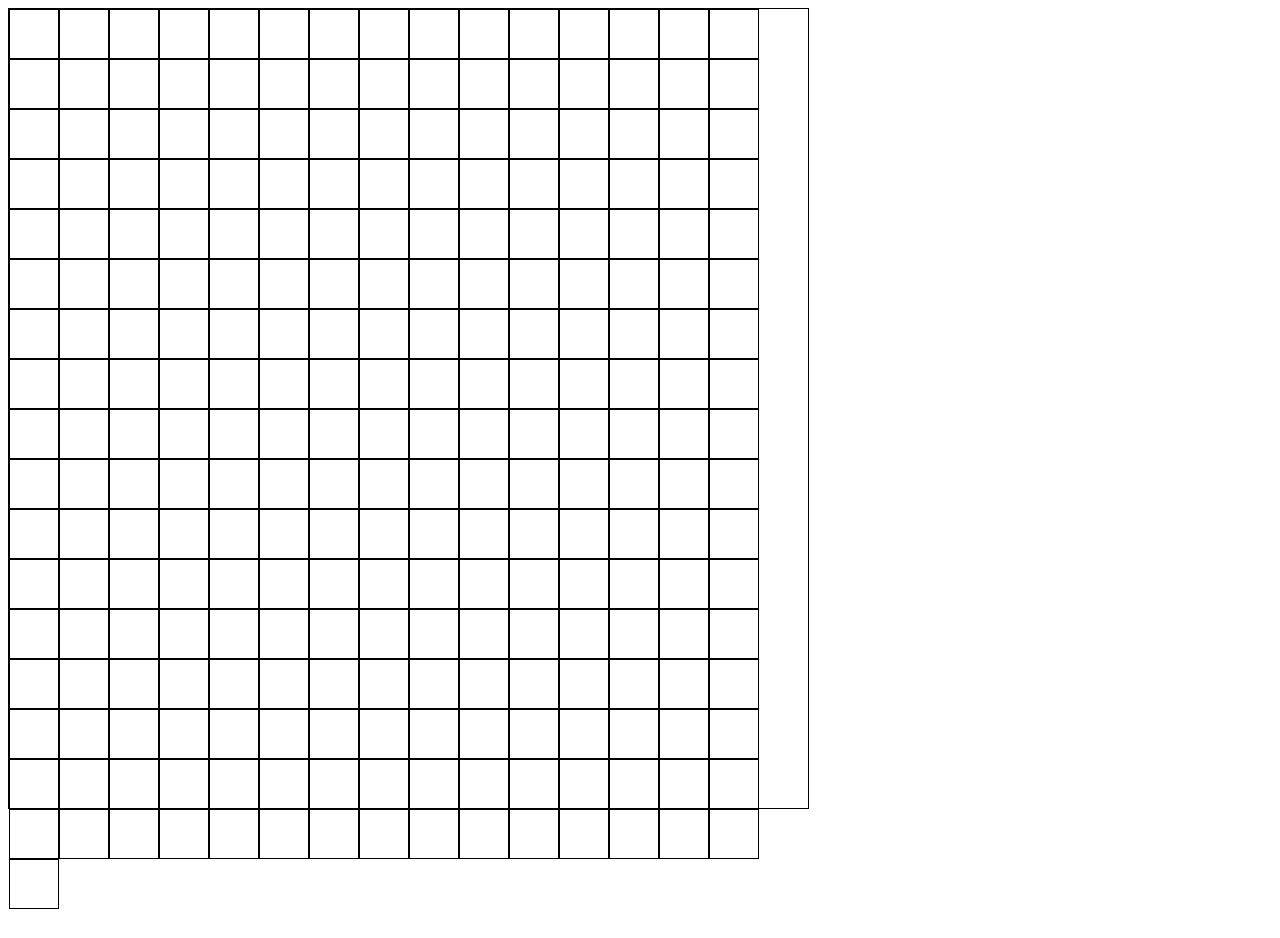
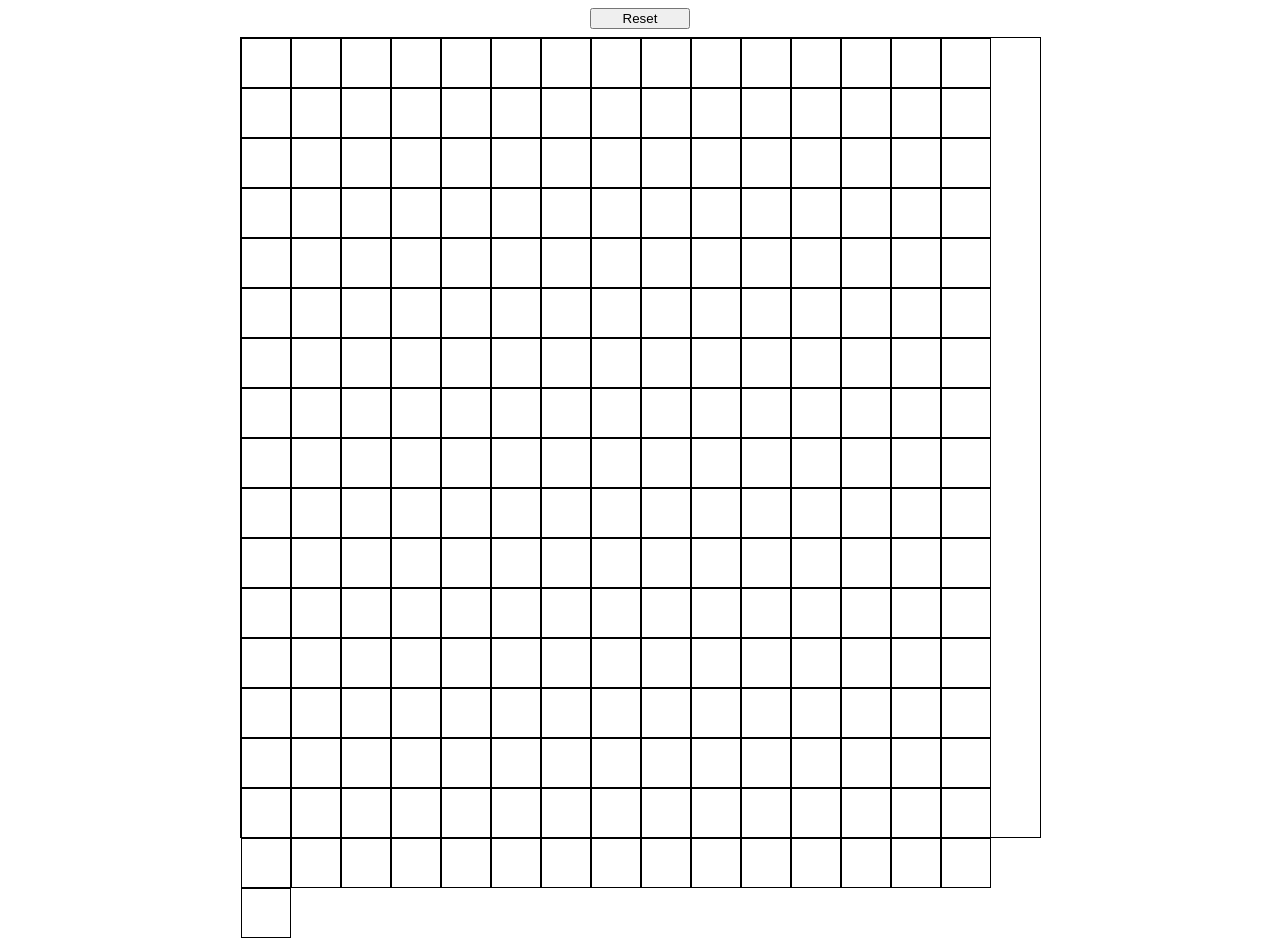
Before and after one commit to amburnzachary/etch-a-sketch, a plain HTML site: page index.html in a window 1280 px wide. Before the commit the page ends 909 px from the top, so only its background shows below. Drawn offline with Linux system fonts and the light colour scheme.

Commit message:
Add button to top of the screen and center everything

```diff
--- a/index.html
+++ b/index.html
@@ -7,7 +7,10 @@
         <title>Etch-a-Sketch</title>
     </head>
     <body>
-        <div id="container"></div>
+        <div id="page">
+            <button id="btn">Reset</button>
+            <div id="container"></div>
+        </div>
         <script src="script.js"></script>
     </body>
 </html>
--- a/style.css
+++ b/style.css
@@ -6,10 +6,22 @@ html {
     box-sizing: inherit;
 }
 
+#page {
+    display: flex;
+    flex-direction: column;
+}
+
+#btn {
+    width: 100px;
+    margin: auto;
+    margin-bottom: 8px;
+}
+
 #container {
     display: flex;
     flex-direction: row;
     flex-wrap: wrap;
+    margin: auto;
     width: 801px;
     height: 801px;
     border-width: .5px;
```
